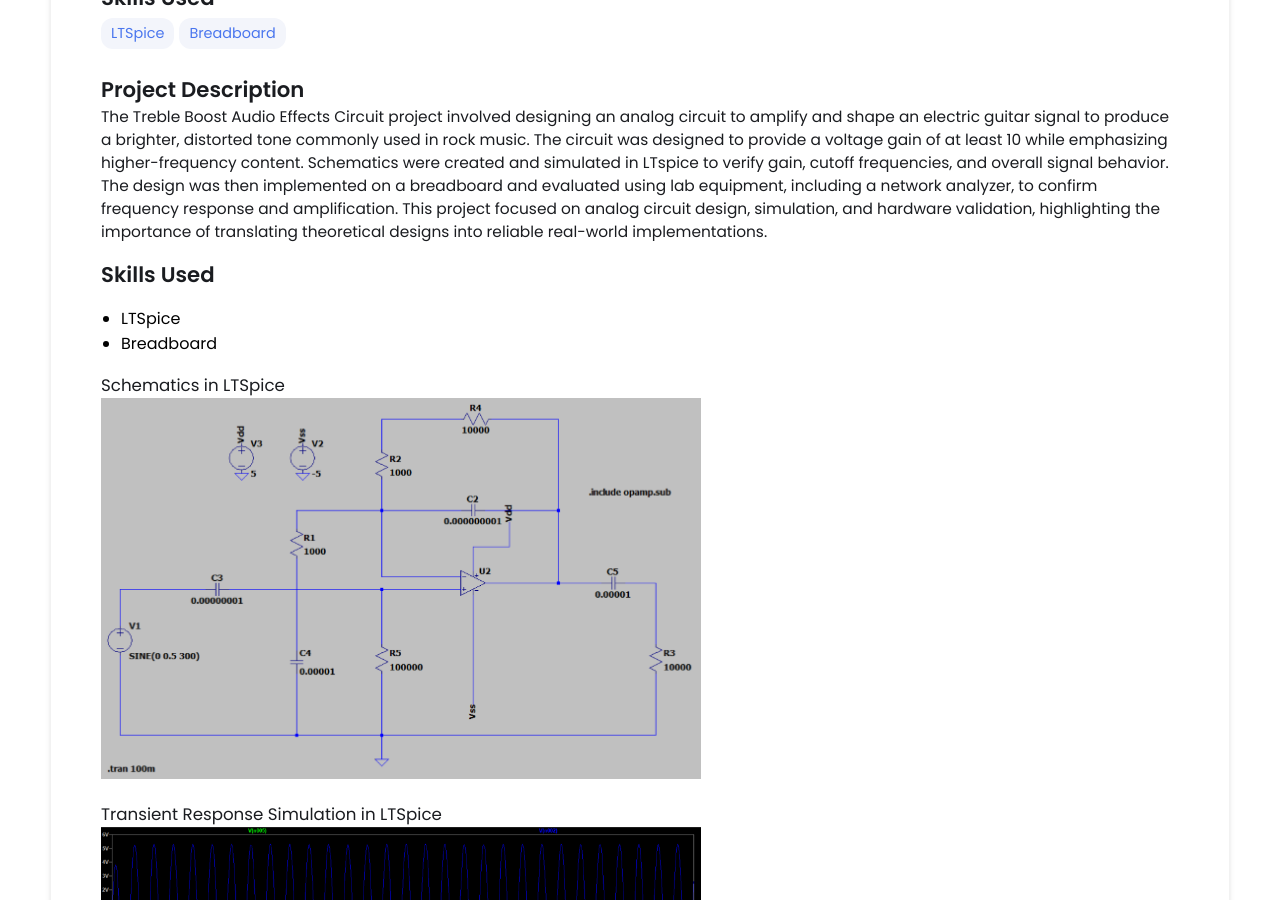
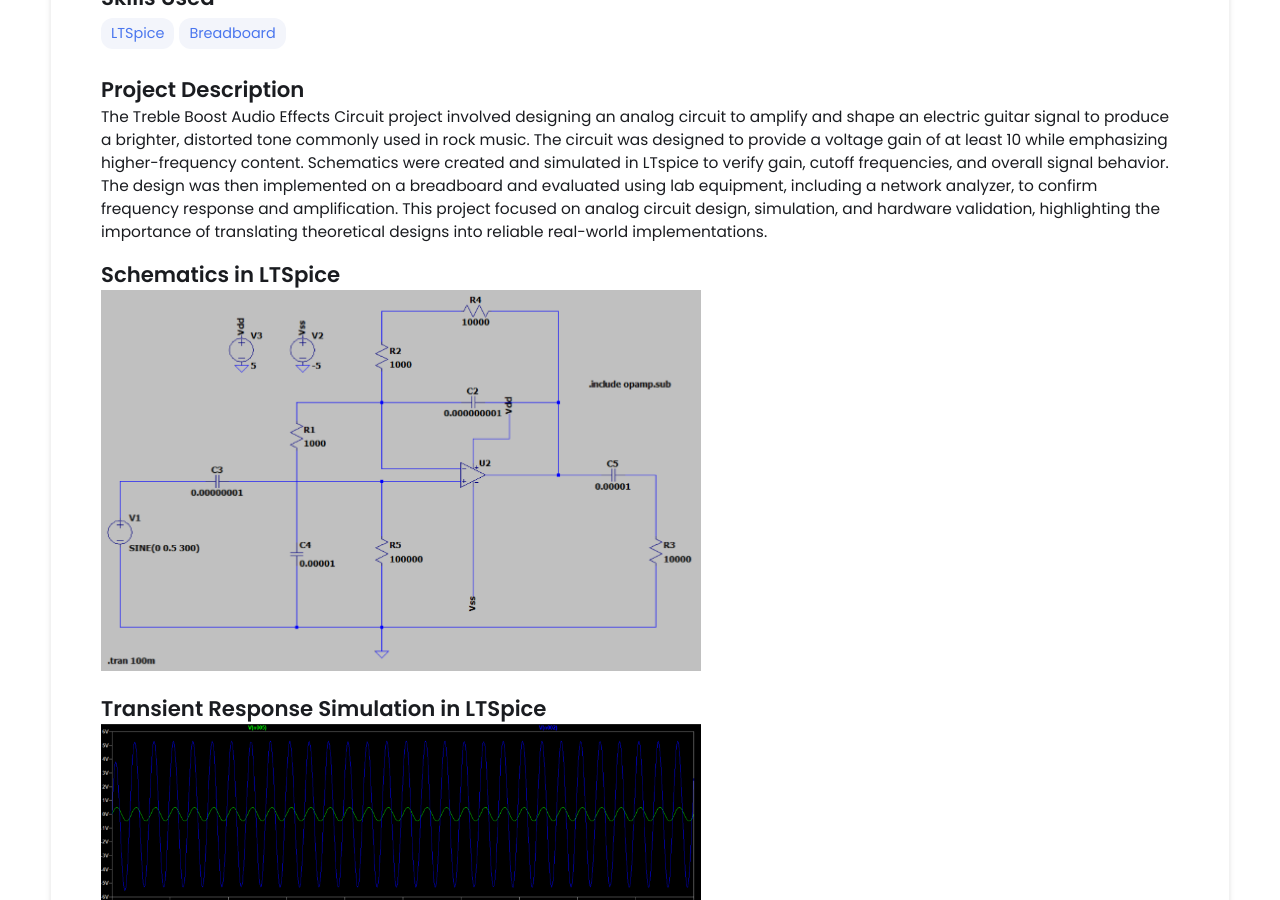
Before and after one commit to thongmn-8888/thongmn-8888.github.io, a Jekyll site: the page built from _projects/treble-boost/index.md, in a window 1280 px wide and 900 px high, scrolled down 616 px. Built offline with Jekyll 4.4.1, drawn with Linux system fonts in a browser that asks for light colours.

Commit message:
Update index.md

```diff
--- a/_projects/treble-boost/index.md
+++ b/_projects/treble-boost/index.md
@@ -5,32 +5,28 @@ title: Treble Boost Audio Circuit
 skills:
 - LTSpice
 - Breadboard
-main-image: "/assets/images/treble-boost-project/breadboard.png"
+main-image: /breadboard.png
 ---
 
 ## Project Description
 The Treble Boost Audio Effects Circuit project involved designing an analog circuit to amplify and shape an electric guitar signal to produce a brighter, distorted tone commonly used in rock music. The circuit was designed to provide a voltage gain of at least 10 while emphasizing higher-frequency content. Schematics were created and simulated in LTspice to verify gain, cutoff frequencies, and overall signal behavior. The design was then implemented on a breadboard and evaluated using lab equipment, including a network analyzer, to confirm frequency response and amplification. This project focused on analog circuit design, simulation, and hardware validation, highlighting the importance of translating theoretical designs into reliable real-world implementations.
 
-## Skills Used
-- LTSpice
-- Breadboard
-
-### Schematics in LTSpice
+## Schematics in LTSpice
 <img src="/assets/images/treble-boost-project/schematics.png" width="600">
 
-### Transient Response Simulation in LTSpice
+## Transient Response Simulation in LTSpice
 <img src="/assets/images/treble-boost-project/transient-response.png" width="600">
 
-### Frequency Response Simulation in LTSpice
+## Frequency Response Simulation in LTSpice
 <img src="/assets/images/treble-boost-project/bode-plot.png" width="600">
 
-### Breadboard Circuit
+## Breadboard Circuit
 <img src="/assets/images/treble-boost-project/breadboard.png" width="600">
 
-### Frequency Response measured from breadboard using Network Analyzer
+## Frequency Response measured from breadboard using Network Analyzer
 <img src="/assets/images/treble-boost-project/frequency-domain.png" width="600">
 
-### Time-Domain plots measured from breadboard using Oscilloscope
+## Time-Domain plots measured from breadboard using Oscilloscope
 <img src="/assets/images/treble-boost-project/time-domain-200hz.png" width="600">
 <img src="/assets/images/treble-boost-project/time-domain-500hz.png" width="600">
 <img src="/assets/images/treble-boost-project/time-domain-20khz.png" width="600">
```
